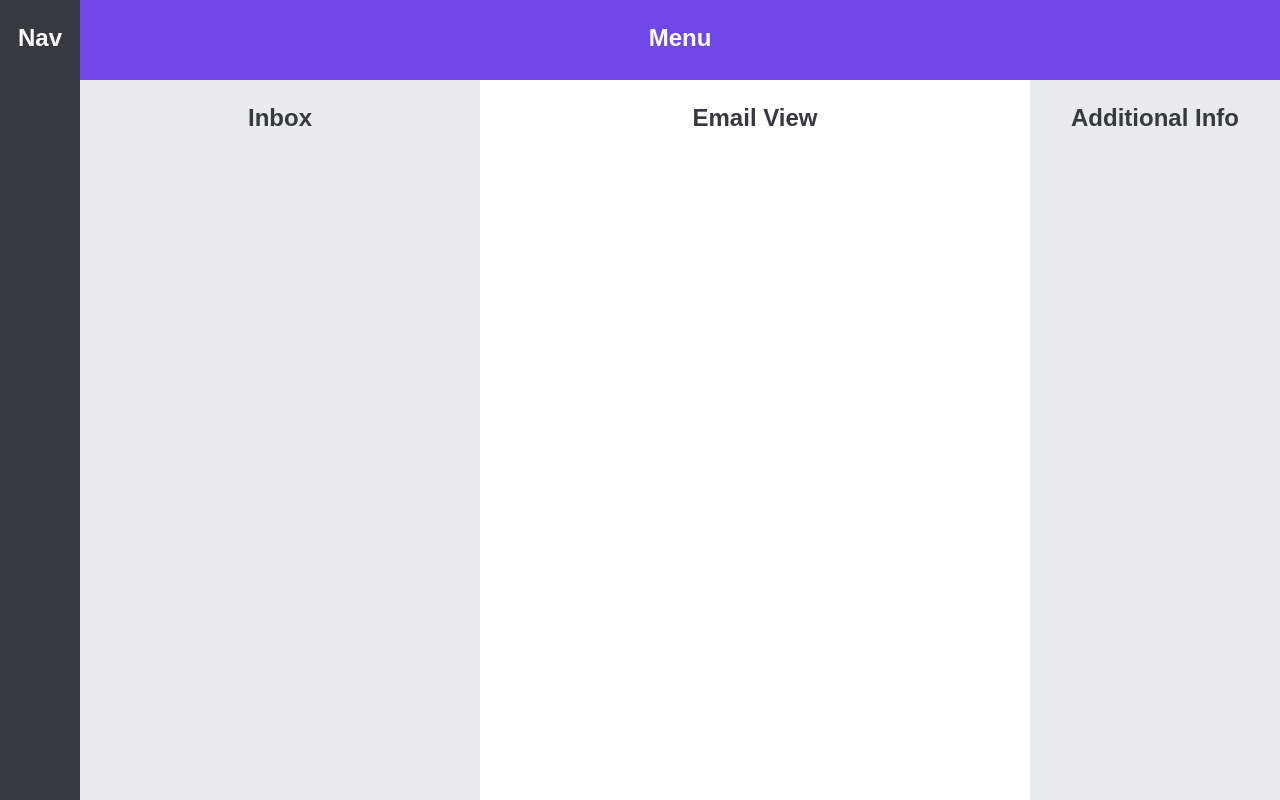
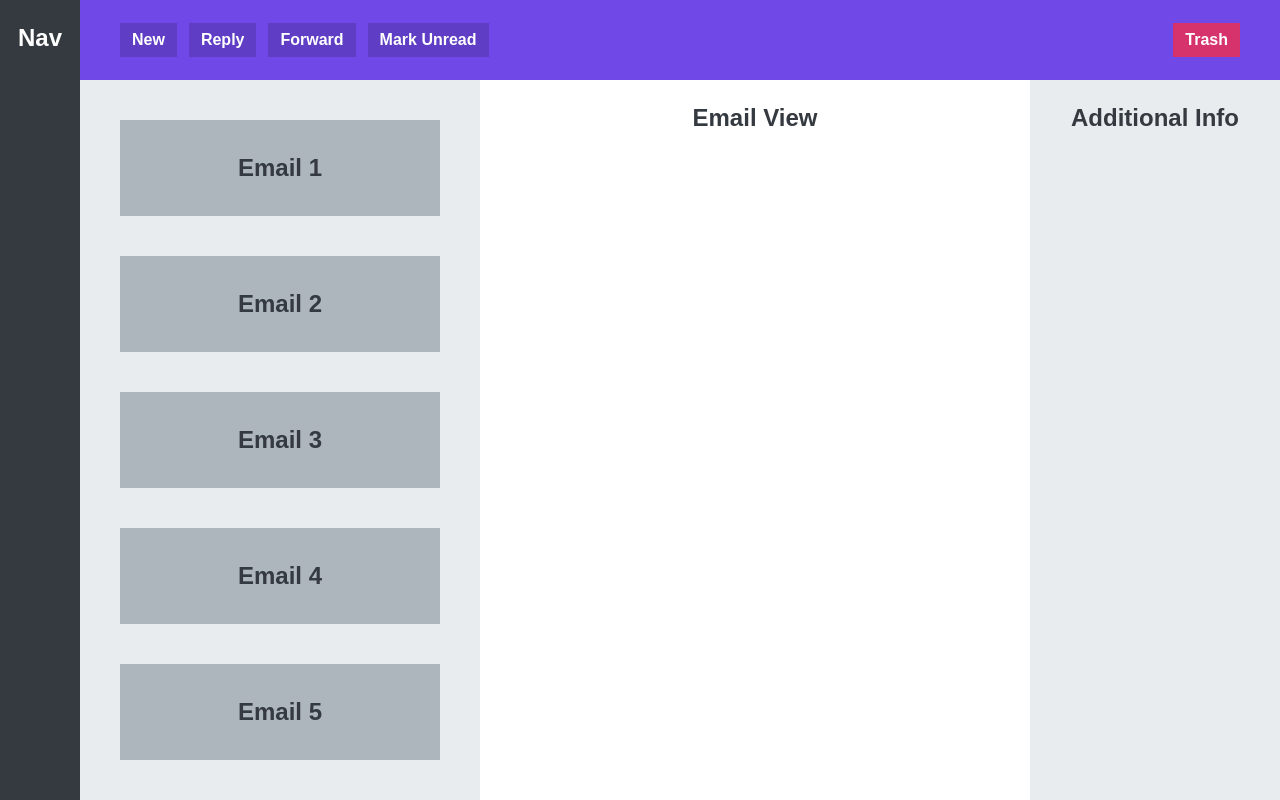
Before and after one commit to iamFear/Components, a plain HTML site: page 06-app-layout.html in a window 1280 px wide. Drawn offline with Linux system fonts and the light colour scheme.

Commit message:
finished-section

```diff
--- a/06-app-layout.html
+++ b/06-app-layout.html
@@ -27,7 +27,6 @@
       }
 
       nav,
-      menu,
       section,
       main,
       aside {
@@ -37,17 +36,52 @@
       nav {
         background-color: #343a40;
         grid-row: 1 / -1;
-        color: white;
+        color: #fff;
       }
 
       menu {
+        display: flex;
         background-color: #7048e8;
+        grid-column: 2 / -1;
+        align-items: center;
+        gap: 12px;
+        padding: 0 40px;
+      }
+
+      button {
+        display: inline-block;
+        font-size: 16px;
+        background-color: #5f3dc4;
+        font-weight: bold;
+        border: none;
+        cursor: pointer;
         color: #fff;
-        grid-column: 2 / -1;
+        padding: 8px 12px;
+      }
+
+      button:last-child {
+        background-color: #d6336c;
+        margin-left: auto;
       }
 
       section {
         background-color: #e9ecef;
+        padding: 40px;
+
+        display: flex;
+        flex-direction: column;
+        gap: 40px;
+        overflow: scroll;
+      }
+
+      .email {
+        background-color: #adb5bd;
+        height: 96px;
+
+        display: flex;
+        flex-shrink: 0;
+        align-items: center;
+        justify-content: center;
       }
 
       aside {
@@ -57,8 +91,25 @@
   </head>
   <body>
     <nav>Nav</nav>
-    <menu>Menu</menu>
-    <section>Inbox</section>
+    <menu>
+      <button>New</button>
+      <button>Reply</button>
+      <button>Forward</button>
+      <button>Mark Unread</button>
+      <button>Trash</button>
+    </menu>
+    <section>
+      <div class="email">Email 1</div>
+      <div class="email">Email 2</div>
+      <div class="email">Email 3</div>
+      <div class="email">Email 4</div>
+      <div class="email">Email 5</div>
+      <div class="email">Email 6</div>
+      <div class="email">Email 7</div>
+      <div class="email">Email 8</div>
+      <div class="email">Email 9</div>
+      <div class="email">Email 10</div>
+    </section>
     <main>Email View</main>
     <aside>Additional Info</aside>
   </body>
```
